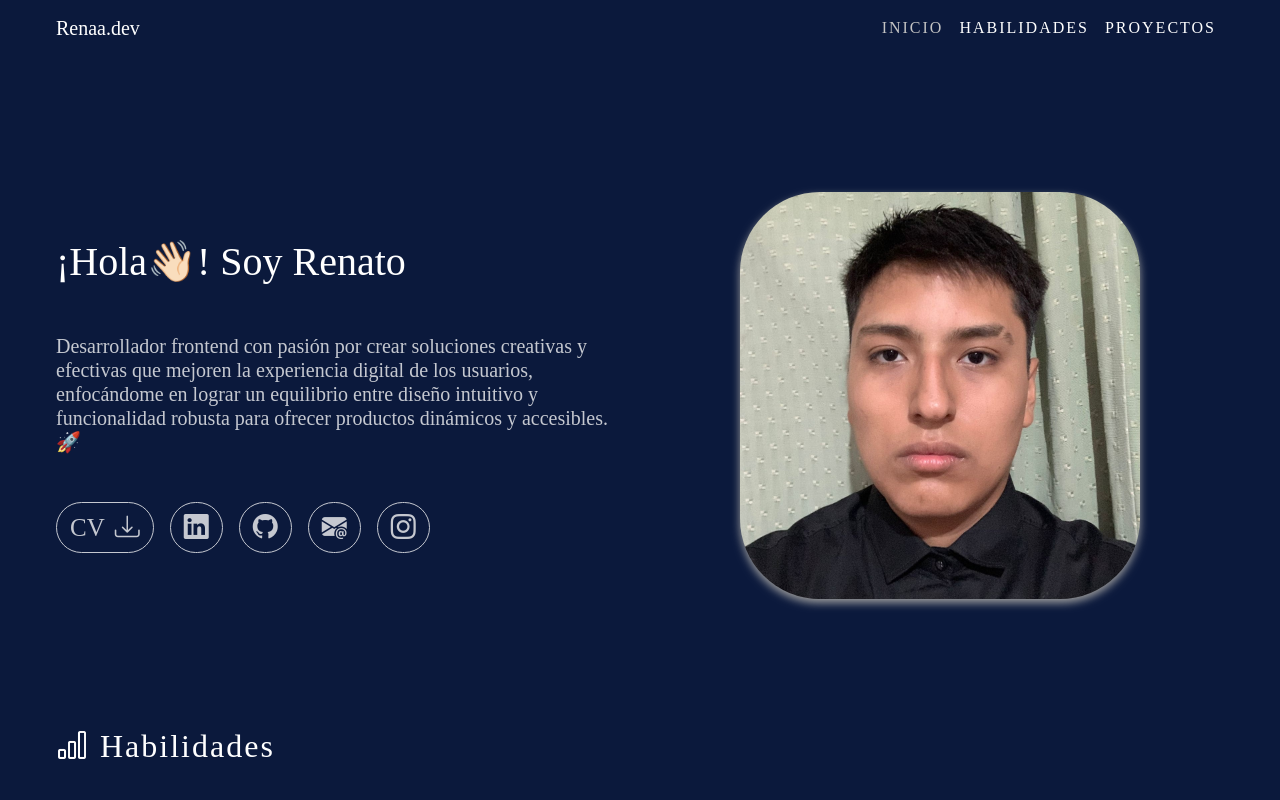
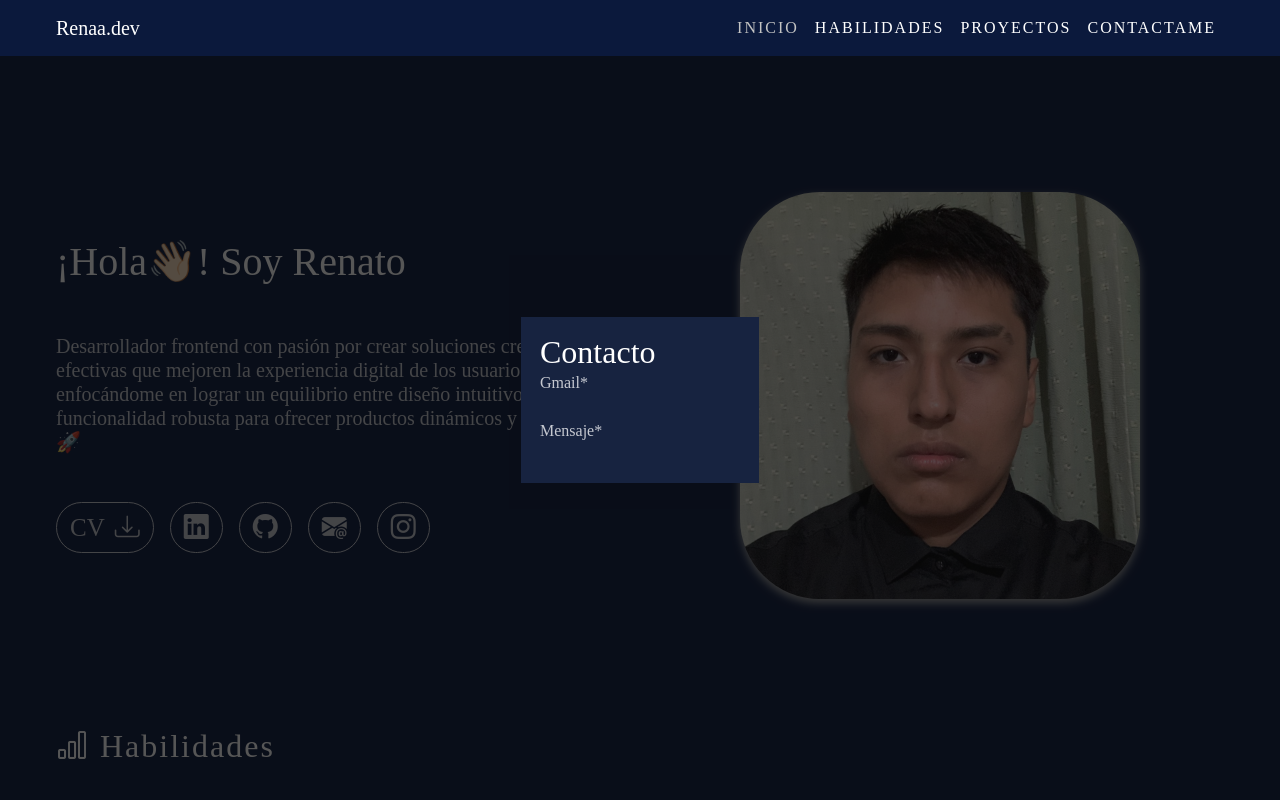
Before and after one commit to renatochoccepalacios/my-portafolio-2025, a website: page index.html in a window 1280 px wide. Shown: the top 800 px of the page. Drawn offline with nearby package versions, Linux system fonts and the light colour scheme; a web font is replaced by a local one.

Commit message:
agregandole la funcionalidad clamp a textos y empezando con el diseño de contacto

```diff
--- a/index.html
+++ b/index.html
@@ -33,6 +33,10 @@
                         <li class="nav-item">
                             <a class="nav-link" href="#proyectos">Proyectos</a>
                         </li>
+
+                        <li class="nav-item">
+                            <a class="nav-link" href="#proyectos">Contactame</a>
+                        </li>
                         <!-- <li class="nav-item">
                             <a class="nav-link" href="#">sobre mi</a>
                         </li> -->
@@ -45,8 +49,23 @@
             </div>
         </nav>
     </header>
+    <section class="section-contacto">
 
+        <form action="" class="formulario-contacto">
+            <h2>Contacto</h2>
+            <div class="formulario-inputs-contacto">
+                <label for="">Gmail* </label>
+                <input type="email" name="email" id="email" required>
+
+                <label for="">Mensaje* </label>
+                <input type="email" name="email" id="email" required>
+            </div>
+        </form>
+
+    </section>
     <main class="main-principal" id="inicio">
+
+
         <section class="inicio-section">
             <div class="inicio-text">
                 <h1>¡Hola👋🏻! Soy Renato</h1>
--- a/scss/layout/_main.scss
+++ b/scss/layout/_main.scss
@@ -131,7 +131,7 @@
 
 .h2-section-title {
     color: variables.$color-white;
-    font-size: 2rem;
+    font-size: clamp(1.5rem, 5vw, 2rem);
     letter-spacing: 2px;
 }
 
@@ -156,11 +156,37 @@
     } */
 }
 
+.section-contacto {
+    // display: none;
+    position: fixed                                                                                                                                                                   ;
+    min-height: 100vh;
+    z-index: 1000;
+    width: 100%;
+    display: grid;
+    place-items: center;
+    background-color: rgba(10, 9, 9, 0.688);
+    .formulario-contacto {
+        background-color: variables.$color-3;
+        padding: 1rem 1.2rem;
+
+        h2 {
+            color: variables.$color-white;
+        }
+
+        .formulario-inputs-contacto {
+            display: grid;
+        grid-template-columns: repeat(auto-fill, minmax(min(300px, 100%), 1fr));
+        }
+    }
+}
+
 .main-principal {
     max-width: 1200px;
     padding: 0 1rem 8rem 1rem;
 
     margin: 0 auto;
+
+
 
     .inicio-section {
         display: grid;
@@ -361,7 +387,7 @@
             gap: 2.7rem;
             .carousel-texto {
                 h2 {
-                    font-size: 2.5rem;
+                    font-size: clamp(1.5rem, 5vw, 2.5rem);
                     color: variables.$color-white;
                     margin-bottom: 1.4rem;
                     text-wrap: balance;
@@ -372,7 +398,7 @@
                     }
                 }
                 h3  {
-                    font-size: 1.3rem;
+                    font-size: clamp(1.2rem, 5vw, 1rem);
                 }
             }
             .slider-contenedor {
```
Also changed, not shown: css/style.css, 1 other file.
